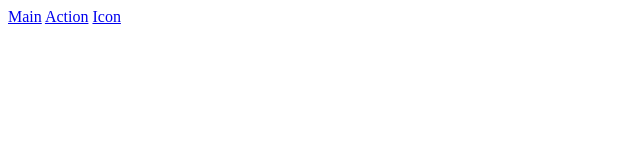
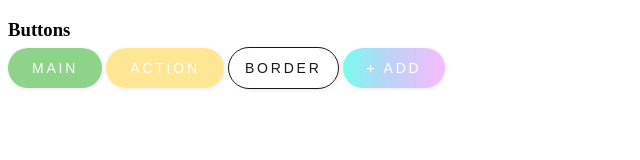
Before and after one commit to susanjsp/components-lib, a plain HTML site: page index.html in a window 1280 px wide. Shown: the whole page, without its empty margins (0-640 px from the left). Drawn offline with Linux system fonts and the light colour scheme.

Commit message:
BUTTONS: styled buttons component

```diff
--- a/index.html
+++ b/index.html
@@ -1,12 +1,17 @@
 <!DOCTYPE html>
 <html lang="en">
   <head>
-
+    <title>Components Library</title>
+    <link rel="stylesheet" type="text/css" href="/stylesheets/public/application.css">
   </head>
   <body>
-    <a href="#" class="btn btn-main" role="button">Main</a>
-    <a href="#" class="btn btn-action" role="button">Action</a>
-    <a href="#" class="btn btn-icon" role="button">Icon</a>
+    <div id="section-button">
+      <h3>Buttons</h3>
+      <a href="#" class="btn btn-main" role="button">Main</a>
+      <a href="#" class="btn btn-action" role="button">Action</a>
+      <a href="#" class="btn btn-border" role="button">Border</a>
+      <a href="#" class="btn btn-add" role="button">+ Add</a>
+    </div>
   </body>
 
 </html>
--- a/stylesheets/application.scss
+++ b/stylesheets/application.scss
@@ -1,6 +1,7 @@
 // Import config files
 @import 'config/colors';
 @import 'config/fonts';
+@import 'layout/app.scss';
 
 // Import Components
 @import 'components/index';
--- a/stylesheets/components/_button.scss
+++ b/stylesheets/components/_button.scss
@@ -0,0 +1,40 @@
+.btn {
+  text-decoration: none;
+  text-transform: uppercase;
+  font-family: sans-serif;
+  font-size: 14px;
+  font-weight: 300;
+  letter-spacing: 0.2em;
+  color: white;
+  padding: 12px 24px;
+  box-shadow: 1px 1px 5px rgba(0, 0, 0, 0.1);
+  border-radius: 50px;
+  transition: 0.3s ease-in;
+  opacity: 0.9;
+  &:hover {
+    opacity: 1;
+ }
+}
+
+.btn-main {
+  background-color:#81cf7e;
+}
+.btn-border {
+  border: 1.5px solid black;
+  color: black;
+  padding: 12px 16px;
+  &:hover {
+    opacity: 0.5;
+  }
+}
+.btn-action {
+  background-color:rgba(255, 228, 138, 1);
+}
+
+.btn-add {
+  background: rgb(77,251,232);
+  background: linear-gradient(90deg, rgba(77,251,232,0.8440065681444991) 0%, rgba(154,191,242,0.7569786535303776) 44%, rgba(240,121,253,0.5599343185550082) 100%);
+  &:hover {
+    letter-spacing: 0.25em;
+  }
+}
--- a/stylesheets/components/_index.scss
+++ b/stylesheets/components/_index.scss
@@ -1,4 +1,7 @@
-// Components
+// Import components
+@import "alert";
 @import "avatar";
 @import "button";
 @import "card";
+@import "form";
+@import "navbar";
--- a/stylesheets/config/_fonts.scss
+++ b/stylesheets/config/_fonts.scss
@@ -0,0 +1,3 @@
+// Font Styles
+
+// Font Weights
```
Also changed, not shown: stylesheets/layout/app.scss (added), stylesheets/public/application.css (added), stylesheets/public/layout/app.css (added), 2 other files.
